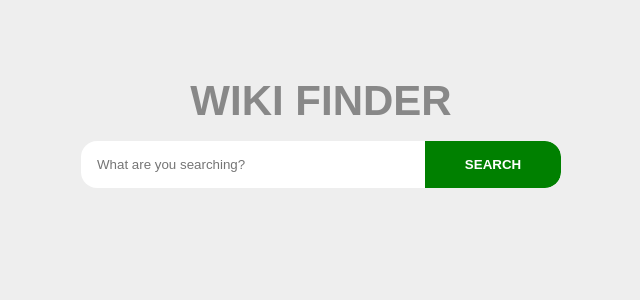
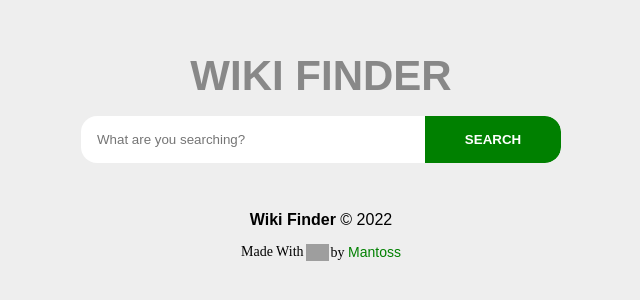
Before and after one commit to PJMantoss/wiki_finder, a React (Create React App) app: page / in a window 1280 px wide. Shown: the part 282-582 px from the top of the page, without its empty margins (319-959 px from the left). Built offline with nearby package versions, Linux system fonts and the light colour scheme; grey boxes are pictures that could not be loaded.

Commit message:
update App

```diff
--- a/src/App.js
+++ b/src/App.js
@@ -1,4 +1,5 @@
-import { useState, useEffect } from 'react';
+import { useState } from 'react';
+import Footer from './Footer';
 import './App.css';
 
 function App() {
@@ -65,6 +66,7 @@ function App() {
           )
         })}
       </div>
+      <Footer />
     </div>
   );
 }
```
